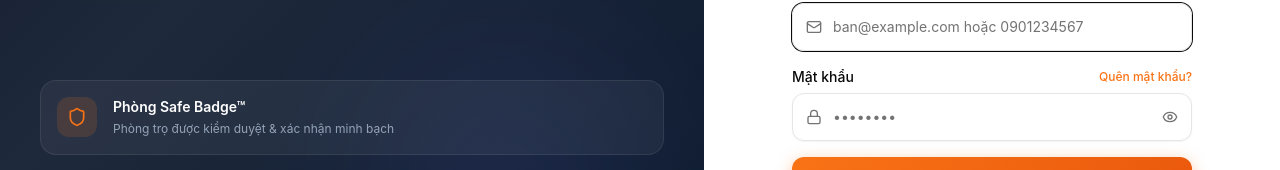
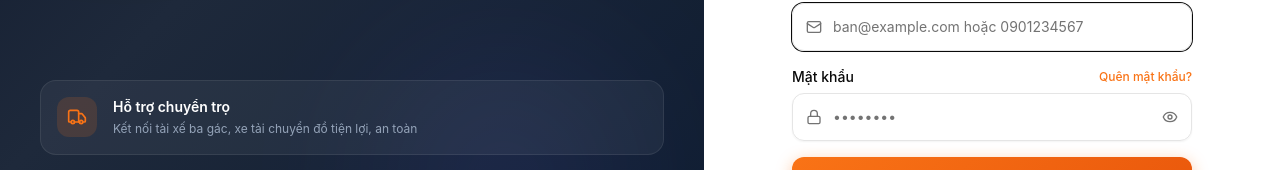
Before and after one commit to nhatminhk40-netizen/SmartStay, a React (Vite) app in the folder frontend/: page /login in a window 1280 px wide. Shown: the part 422-592 px from the top of the page. Built offline with nearby package versions, Linux system fonts and the light colour scheme; no server answers.

Commit message:
feat: replace Safe Badge card with Ho tro chuyen tro feature card on Login and Register

```diff
--- a/frontend/src/pages/Login.jsx
+++ b/frontend/src/pages/Login.jsx
@@ -3,7 +3,7 @@ import { Link, useNavigate } from "react-router-dom";
 import { base44 } from "@/api/base44Client";
 import { Input } from "@/components/ui/input";
 import { Label } from "@/components/ui/label";
-import { Mail, Lock, Loader2, Eye, EyeOff, Shield, Star, Users, Info, Building2 } from "lucide-react";
+import { Mail, Lock, Loader2, Eye, EyeOff, Shield, Star, Users, Info, Building2, Truck } from "lucide-react";
 import GoogleIcon from "@/components/GoogleIcon";
 import GoogleClientIdDialog from "@/components/GoogleClientIdDialog";
 import { triggerGoogleSignIn } from "@/lib/googleAuth";
@@ -12,9 +12,9 @@ import { useAuth } from "@/lib/AuthContext";
 
 const FEATURES = [
   {
-    icon: Shield,
-    title: "Phòng Safe Badge™",
-    desc: "Phòng trọ được kiểm duyệt & xác nhận minh bạch",
+    icon: Truck,
+    title: "Hỗ trợ chuyển trọ",
+    desc: "Kết nối tài xế ba gác, xe tải chuyển đồ tiện lợi, an toàn",
   },
   {
     icon: Users,
--- a/frontend/src/pages/Register.jsx
+++ b/frontend/src/pages/Register.jsx
@@ -41,9 +41,9 @@ import { useAuth } from "@/lib/AuthContext";
 
 const FEATURES = [
   {
-    icon: Shield,
-    title: "Phòng Safe Badge™",
-    desc: "Phòng trọ được kiểm duyệt & xác nhận minh bạch",
+    icon: Truck,
+    title: "Hỗ trợ chuyển trọ",
+    desc: "Kết nối tài xế ba gác, xe tải chuyển đồ tiện lợi, an toàn",
   },
   {
     icon: Users,
```
